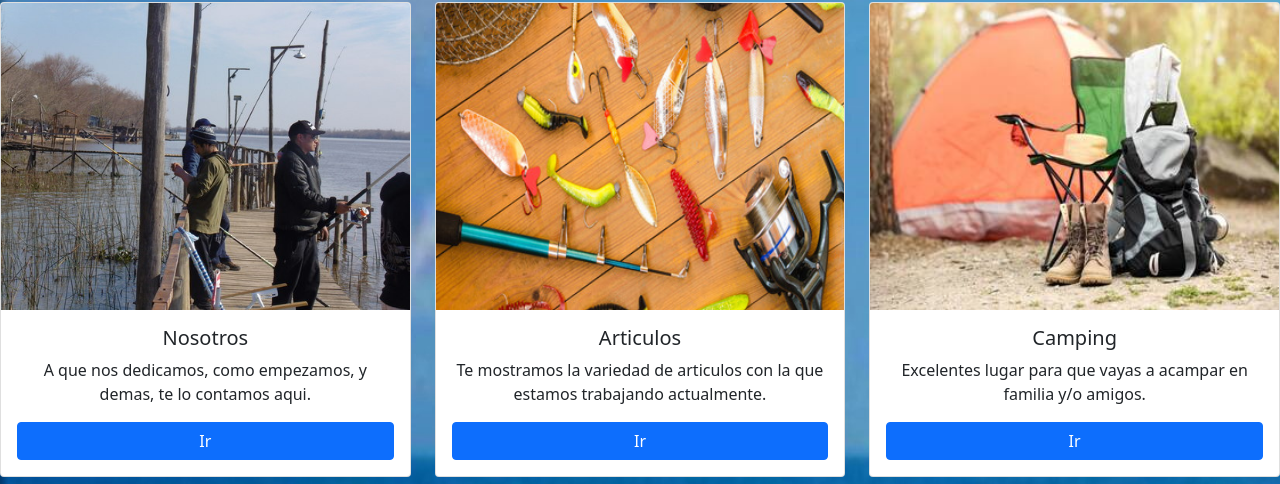
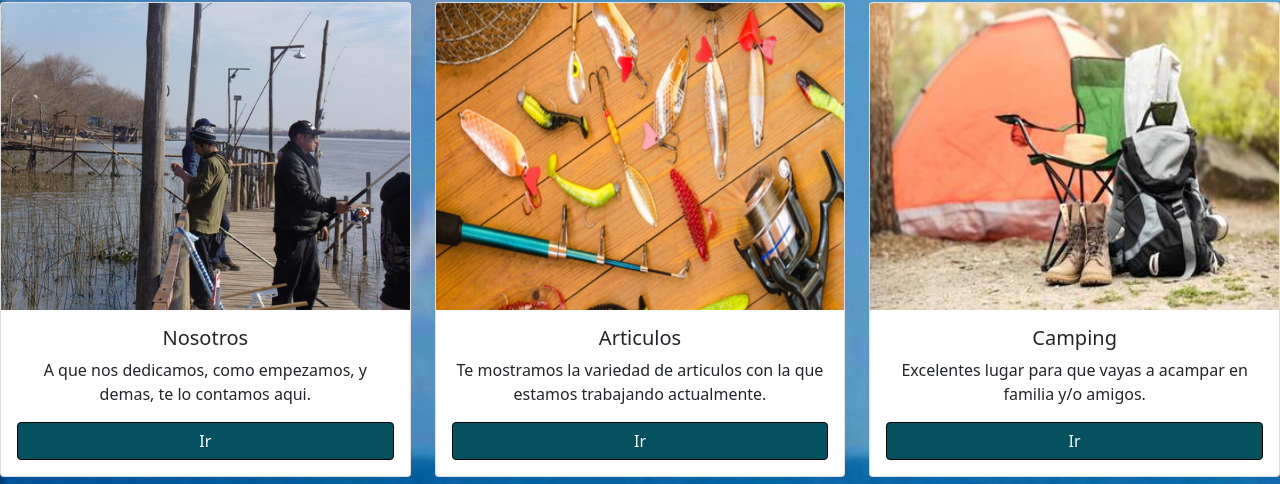
Before and after one commit to Pablito020/Boostrap, a website: page index.html in a window 1280 px wide. Shown: the part 748-1232 px from the top of the page. Drawn offline with nearby package versions, Linux system fonts and the light colour scheme.

```diff
--- a/scss/IdClass.scss
+++ b/scss/IdClass.scss
@@ -45,6 +45,12 @@
   color:white;
 }
 
+.btn-primary{
+  background-color: #055160;
+  border-color: black;
+  border-width: 1px;
+}
+
 @media only screen and (max-width: 768px){
   header, footer{ max-width: 768px;}
 }
```
Also changed, not shown: assets/img/instagram.jpg, css/estilo.css.
